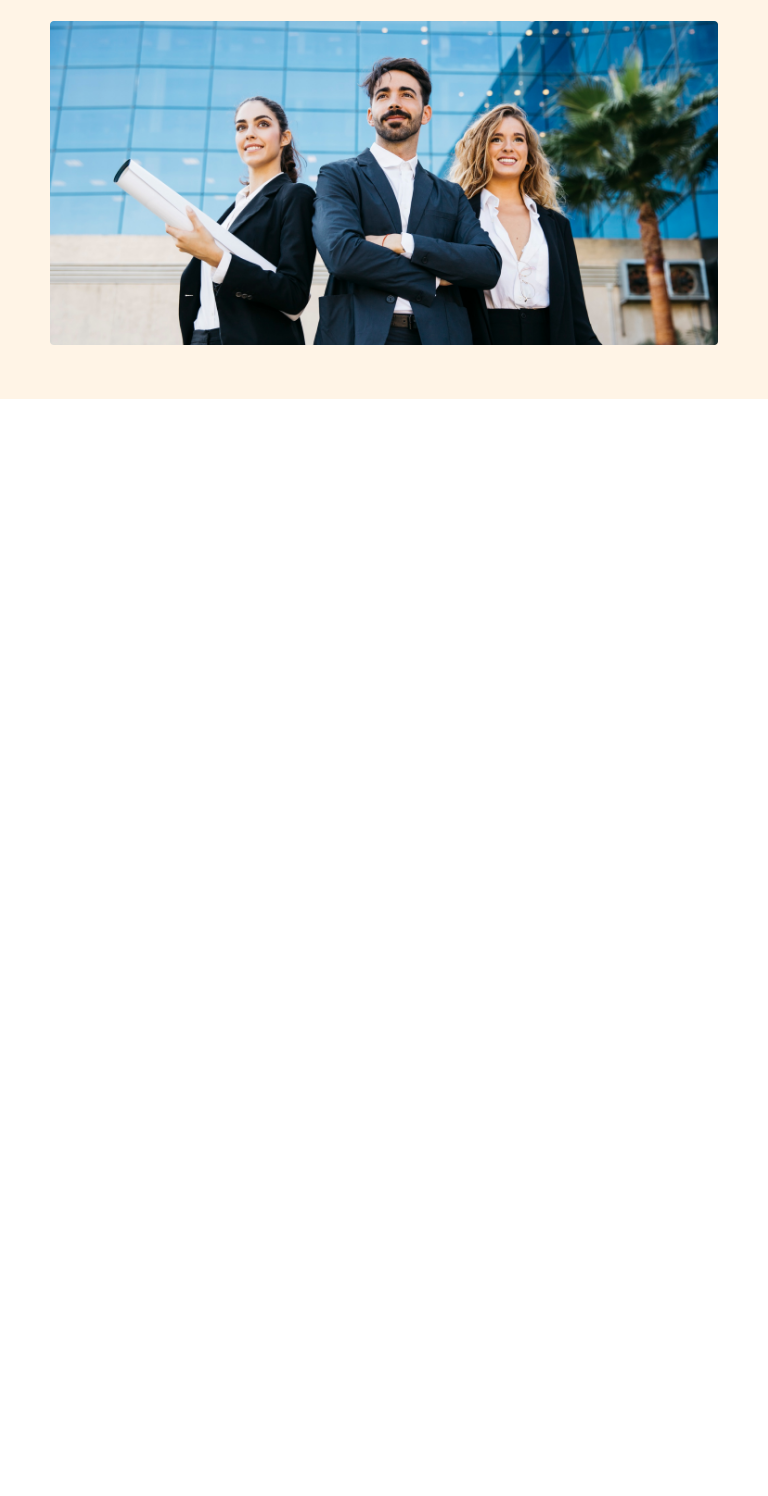
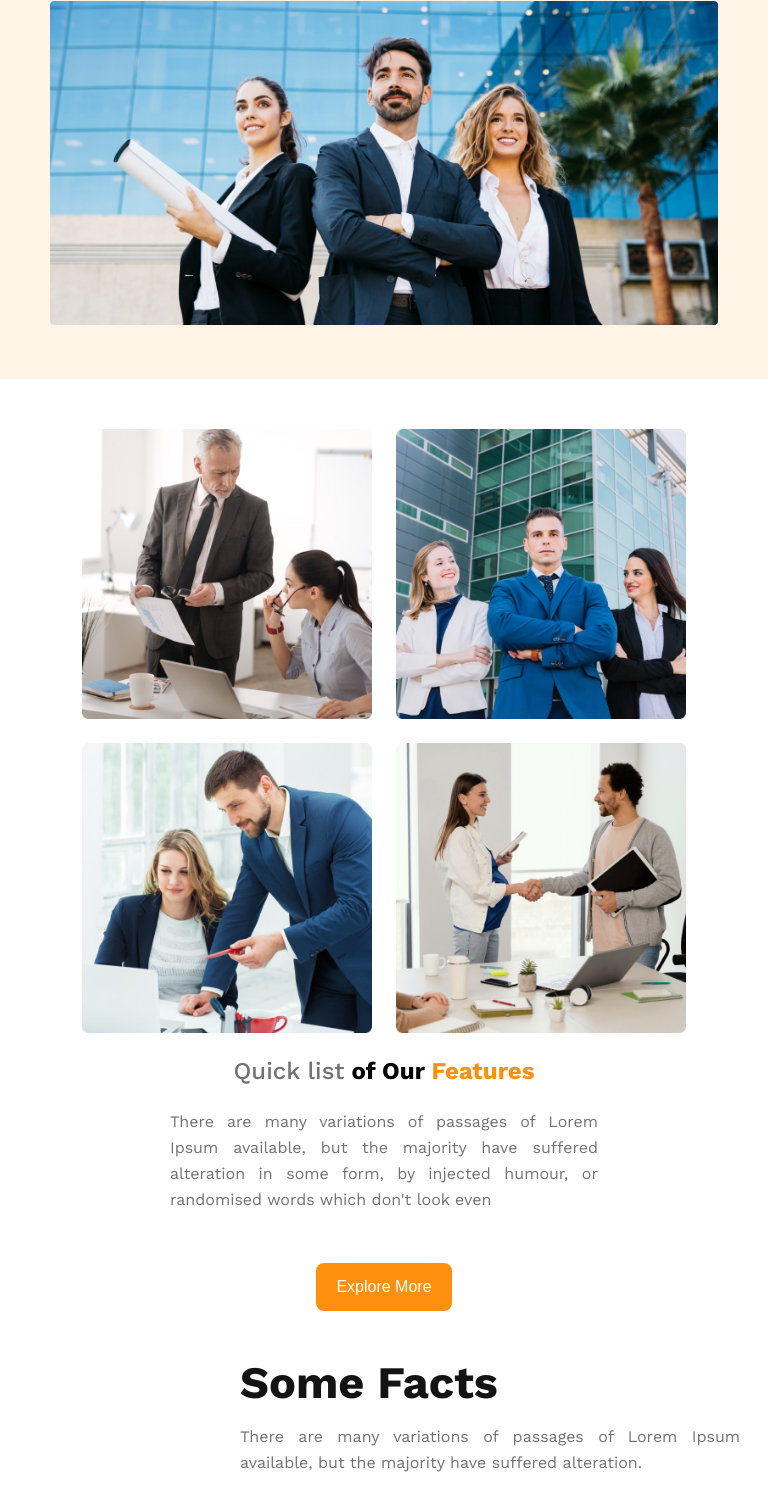
Before and after one commit to Rakibulislam1/G3-Architects-Resources, a plain HTML site: page index.html in a window 768 px wide. Shown: the part 679-2175 px from the top of the page. Before the commit the page ends 1078 px from the top, so only its background shows below. Drawn offline with nearby package versions, Linux system fonts and the light colour scheme.

Commit message:
facts section added

```diff
--- a/index.html
+++ b/index.html
@@ -25,7 +25,7 @@
         <div class="banner">
             <div class="banner_content">
                 <h1 class="banner_title">Brand New Group of Architects</h1>
-                <p class="banner_description">There are many variations of passages of Lorem Ipsum available, but the
+                <p class="text_light_gray">There are many variations of passages of Lorem Ipsum available, but the
                     majority have suffered alteration in some form, by injected humour, or randomised words which don't
                     look even</p>
                 <button class="btn_primary">Explore More</button>
@@ -37,7 +37,42 @@
 
     <!-- Main section start -->
     <main>
+        <!-- teams section start -->
+        <section class="teams_container">
+            <div class="teams_image_container">
+                <img src="./images/team1.png" alt="">
+                <img src="./images/team2.png" alt="">
+                <img src="./images/team3.png" alt="">
+                <img src="./images/team4.png" alt="">
+            </div>
 
+            <div class="teams_content">
+                <h3 class="teams_title"><span class="quick_list">Quick list</span> <span>of Our</span> <span
+                        class="text_features">Features</span></h3>
+                <p class="text_light_gray">
+                    There are many variations of passages of Lorem Ipsum available, but the majority have suffered
+                    alteration in some form, by injected humour, or randomised words which don't look even
+                </p>
+                <button class="btn_primary">Explore More</button>
+            </div>
+        </section>
+        <!-- teams section end -->
+
+        <!-- feature section start -->
+        <section class="feature_container">
+
+        </section>
+        <!-- feature section end -->
+
+
+
+        <!-- facts section start -->
+        <section class="facts_container">
+            <h3 class="facts_title">Some Facts</h3>
+            <p class="text_light_gray facts_des">There are many variations of passages of Lorem Ipsum available, but the majority
+                have suffered alteration.</p>
+        </section>
+        <!-- facts section end -->
     </main>
     <!-- Main section end -->
     <footer></footer>
--- a/style/architect.css
+++ b/style/architect.css
@@ -5,6 +5,14 @@ body {
     margin: 0;
     padding: 0;
     font-family: 'Work Sans', sans-serif;
+}
+
+.text_light_gray {
+    color: #727272;
+    font-size: 1rem;
+    font-weight: 400;
+    line-height: 26px;
+    margin-bottom: 50px;
 }
 
 .btn_primary {
@@ -35,11 +43,11 @@ header {
     color: #424242;
     font-size: 1.25rem;
     font-weight: 500;
+    gap: 30px;
 }
 
 .menus a {
     text-decoration: none;
-    margin-right: 30px;
 }
 
 .brand_logo {
@@ -62,21 +70,75 @@ header {
     font-weight: 700;
 }
 
-.banner_description {
-    color: #727272;
-    font-size: 1rem;
-    font-weight: 400;
-    line-height: 26px;
-    margin-bottom: 50px;
-}
-
-.banner img{
+.banner img {
     margin-top: 50px;
     width: 100%;
 }
 
+/* Main section start */
+
+main {
+    max-width: 1440px;
+    margin: 50px auto;
+}
+
+/* team section start */
+.teams_container {
+    display: flex;
+    align-items: center;
+    padding: 0 150px;
+}
+
+.teams_image_container {
+    display: grid;
+    grid-template-columns: repeat(2, 1fr);
+    gap: 1.5rem;
+}
+
+.teams_image_container img {
+    height: 290px;
+}
+
+.teams_content {
+    padding-left: 70px;
+    padding-right: 70px;
+}
+
+.teams_title {
+    font-size: 2.3rem;
+}
+
+.quick_list {
+    color: #727272;
+    font-weight: 500;
+}
+
+.text_features {
+    color: #FF900E;
+    font-weight: 700;
+}
+
+/* teams section end */
+
+/* facts section start */
+.facts_container{
+    padding: 0 240px;
+}
+.facts_title {
+    color: #131313;
+    font-size: 45px;
+    font-weight: 700;
+}
+
+.facts_des{
+    width: 500px;
+    margin: -30px 0;
+}
+
+/* facts section end */
 
 
+/* Main section end */
 
 
 
@@ -86,32 +148,59 @@ header {
 /* Media query start*/
 
 /* Mobile device */
-@media screen and (max-width: 576px){
-    header{
+@media screen and (max-width: 576px) {
+    header {
         padding: 20px;
     }
 
     .brand_logo {
         font-size: 1.5rem;
-        text-align: center;
     }
 
-    .nav_bar{
+    .nav_bar,
+    .teams_container {
         flex-direction: column;
     }
-    .menus{
+
+    .teams_image_container {
+        grid-template-columns: 1fr;
+    }
+
+    .teams_title {
+        font-size: 1.5rem;
+    }
+
+    .teams_content {
+        padding-left: 20px;
+        padding-right: 20px;
+    }
+
+    .menus {
+        margin-left: -40px;
+    }
+
+    .menus a {
         font-size: 0.9rem;
     }
 
     .banner_title {
         font-size: 2rem;
     }
+
+    .btn_primary {
+        display: block;
+        margin: 0 auto;
+        text-align: center;
+        font-size: 1rem;
+        font-weight: 500;
+        padding: 15px 20px;
+    }
 }
 
 /* tablet or medium device */
 
-@media screen and (min-width: 576px) and (max-width: 960px){
-    header{
+@media screen and (min-width: 576px) and (max-width: 960px) {
+    header {
         padding: 50px;
     }
 
@@ -119,8 +208,36 @@ header {
         font-size: 2rem;
     }
 
-    .nav_bar{
+    .nav_bar,
+    .teams_container {
         flex-direction: column;
+    }
+
+    .menus {
+        margin-left: -35px;
+    }
+
+    .teams_content {
+        padding-left: 20px;
+        padding-right: 20px;
+    }
+
+    .teams_title {
+        font-size: 1.5rem;
+        text-align: center;
+    }
+
+    .text_light_gray {
+        text-align: justify;
+    }
+
+    .btn_primary {
+        display: block;
+        margin: 0 auto;
+        text-align: center;
+        font-size: 1rem;
+        font-weight: 500;
+        padding: 15px 20px;
     }
 }
 
```
